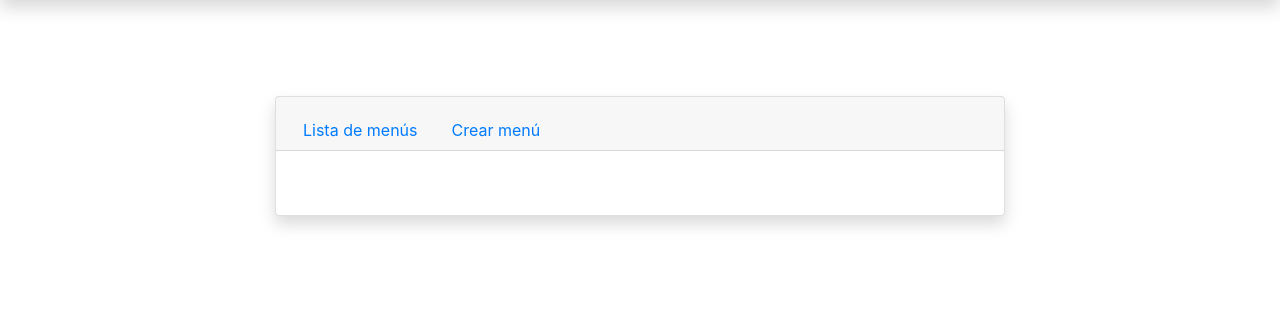
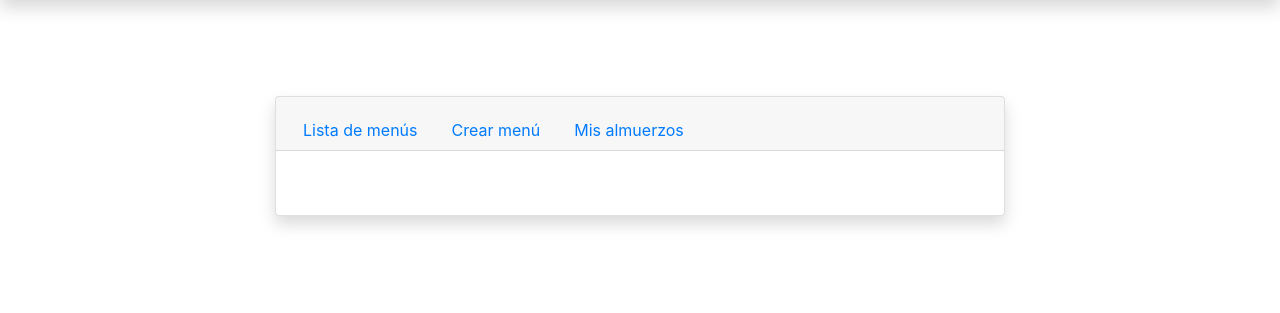
Before and after one commit to IgnacioZentenoSmith/Backend-Test-Zenteno, a Django app: template backendzenteno/templates/menus/menus_base.html in a window 1280 px wide. Shown: the part 56-369 px from the top of the page. Run offline with Django 3.2, Linux system fonts and the light colour scheme; the template is opened without the code that fills it, so the values that code supplies are empty; some libraries are stand-ins or nearby versions.

Commit message:
base mis almuerzos

```diff
--- a/backendzenteno/templates/menus/menus_base.html
+++ b/backendzenteno/templates/menus/menus_base.html
@@ -17,6 +17,10 @@
                         <li class="nav-item">
                             <a class="nav-link {% if '/menus/menu_create' == request.path %} active {% endif %}" "
                             href="{% url 'menus_app:menu-create' %}">Crear menú</a>
+                        </li>
+                        <li class="nav-item">
+                            <a class="nav-link {% if '/menus/menu_my_meals/' == request.path %} active {% endif %}" "
+                            href="{% url 'menus_app:my-menu-meals' user.id %}">Mis almuerzos</a>
                         </li>
                     </ul>
                 </div>
```
